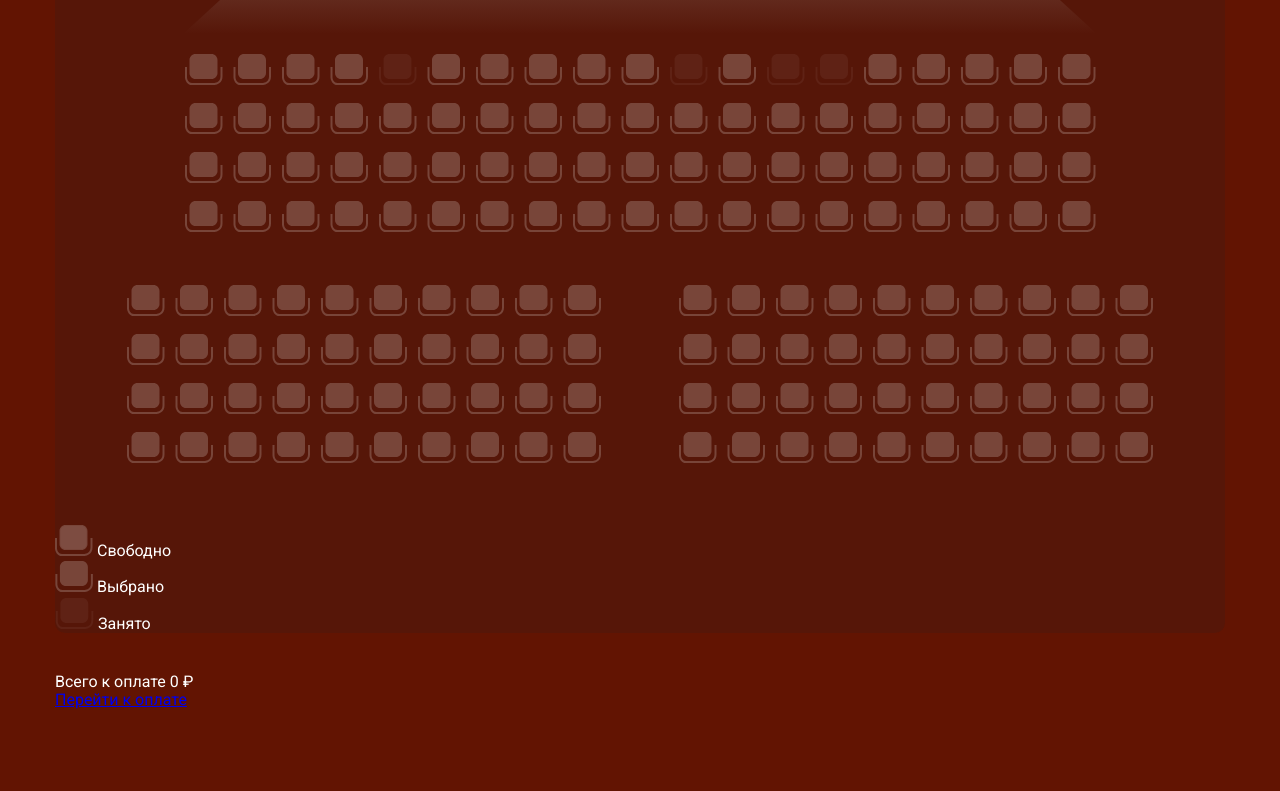
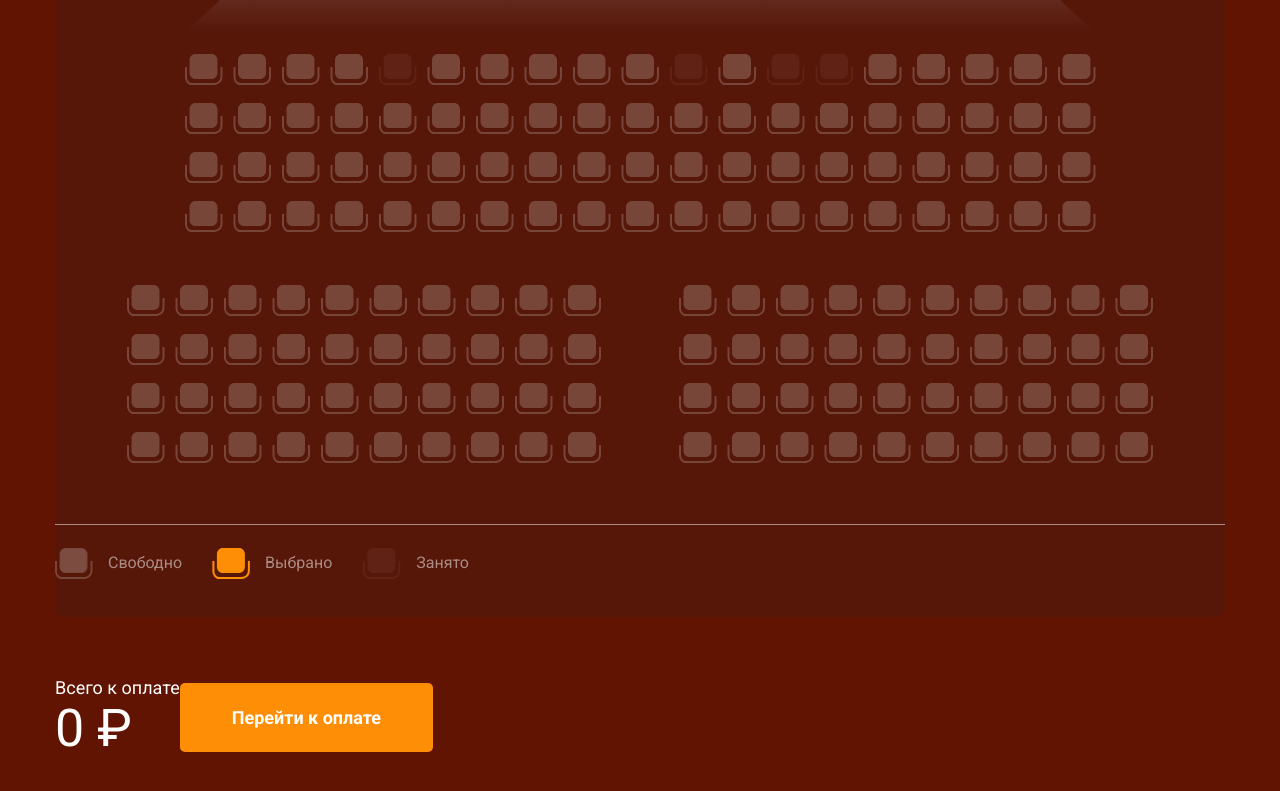
Before and after one commit to AndrJDev/cinema, a plain HTML site: page index.html in a window 1280 px wide. Shown: the part 906-1697 px from the top of the page. Before the commit the page ends 1616 px from the top, so only its background shows below. Drawn offline with Linux system fonts and the light colour scheme.

Commit message:
add: day 3 changes

```diff
--- a/css/style.css
+++ b/css/style.css
@@ -199,6 +199,7 @@
         margin-bottom: 40px;
         background: rgba(36, 36, 36, 0.18);
         border-radius: 10px;
+        cursor: pointer;
     }
 
     .scheme path:not(.light) {
@@ -214,3 +215,61 @@
         fill: rgba(255, 255, 255, 0.05);
         cursor: not-allowed;
     }
+
+    .scheme path.active,
+    .scheme path.active:hover {
+        fill: #FE8E05;
+        cursor: not-allowed;
+    }
+
+    .legend {
+        display: flex;
+        align-items: center;
+        border-top: 1px solid rgba(255, 255, 255, 0.5);
+        min-width: 1024px;
+        margin: auto;
+        padding-top: 22px;
+        padding-bottom: 38px;
+    }
+
+    .legend-label {
+        display: flex;
+        align-items: center;
+        margin-right: 30px;
+        color: rgba(255, 255, 255, 0.5);
+    }
+
+    .legend svg {
+        margin-right: 15px;
+    }
+
+    .price {
+        padding-top: 20px;
+        padding-bottom: 40px;
+        display: flex;
+        align-items: center;
+    }
+
+    .price-label {
+        display: block;
+        font-size: 18px;
+        line-height: 21px;
+    }
+
+    .price-tag {
+        font-size: 52px;
+        line-height: 61px;
+    }
+
+    .button {
+        display: block;
+        background: #FE8E05;
+        border-radius: 5px;
+        color: #fff;
+        font-style: normal;
+        font-weight: bold;
+        font-size: 18px;
+        line-height: 21px;
+        padding: 24px 52px;
+        text-decoration: none;
+    }
--- a/index.html
+++ b/index.html
@@ -653,13 +653,15 @@
     <div class="price container">
         <div class="price-tag">
             <span class="price-label">Всего к оплате</span>
-          <span class="price-total">0</span> <span class="ruble">₽</span>
+            <span class="price-total">0</span>
+            <span class="ruble">₽</span>
         </div>
         <!-- /.price-tag -->
         <a href="#" class="button button-pay">Перейти к оплате</a>
     </div>
     <!-- /.price -->
 
+    <script src="js/scripts.js"></script>
 </body>
 
 </html>
--- /dev/null
+++ b/js/scripts.js
@@ -0,0 +1,14 @@
+const schemeSvg = document.querySelector('.scheme-svg');
+const totalPriceTag = document.querySelector('.price-total');
+
+let cost = 800;
+let totalPrice = 0;
+
+schemeSvg.addEventListener('click', (event) => {
+    if (!event.target.classList.contains("booked")) {
+        event.target.classList.toggle("active");
+        let totalSeats = schemeSvg.querySelectorAll(".active").length
+        totalPrice = totalSeats * cost;
+        totalPriceTag.textContent = totalPrice;
+    }
+});
```
Lines whose indentation alone changed are shown as unchanged.
